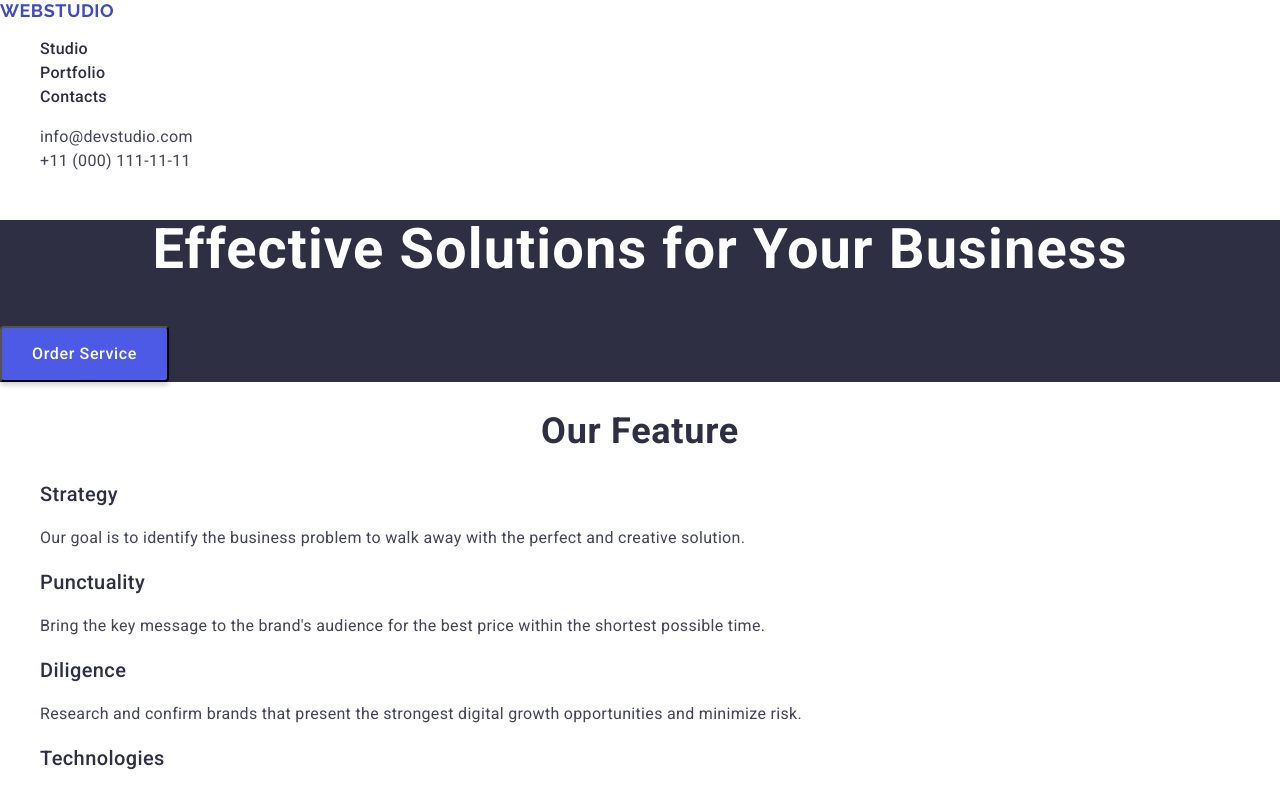
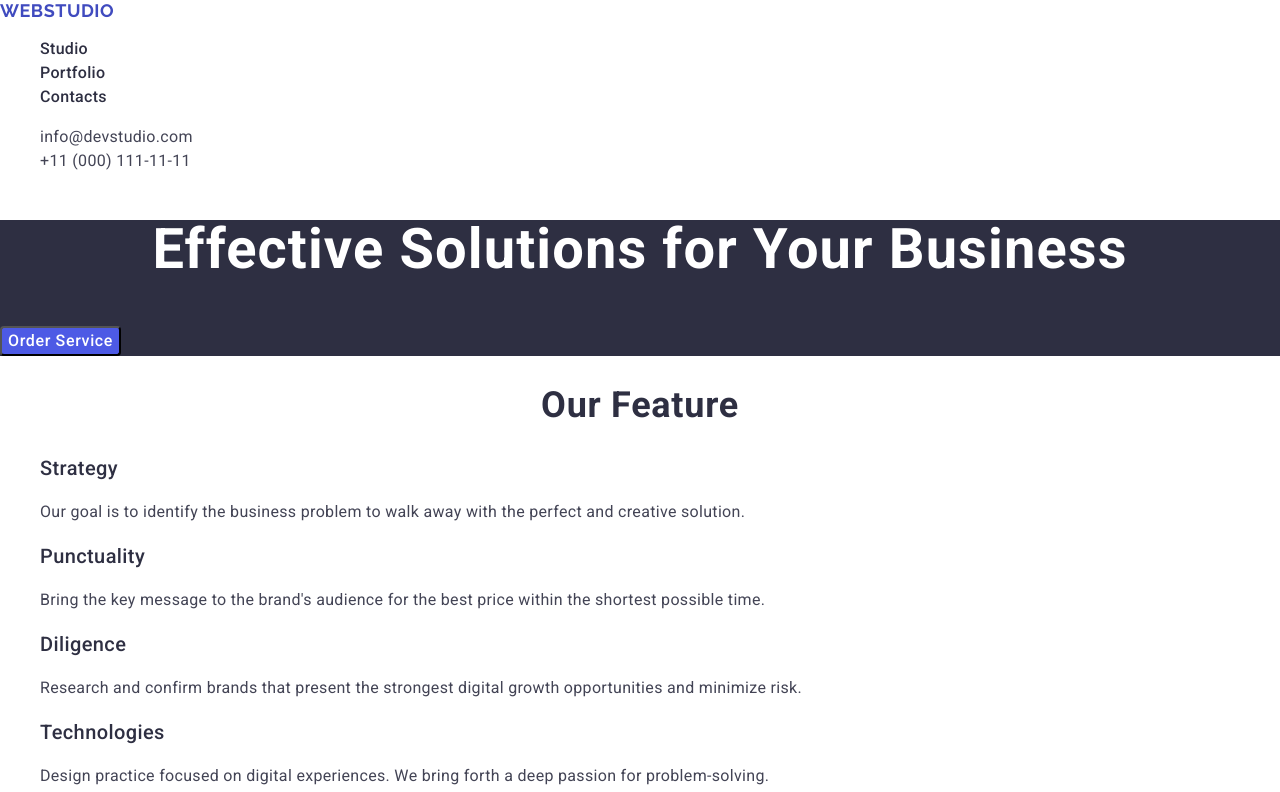
Before and after one commit to vsamopyt/goit-markup-hw-02, a plain HTML site: page index.html in a window 1280 px wide. Shown: the top 792 px of the page. Drawn offline with nearby package versions, Linux system fonts and the light colour scheme.

Commit message:
commit-07

```diff
--- a/css/styles.css
+++ b/css/styles.css
@@ -92,9 +92,9 @@ h1 {
     letter-spacing: 0.04em;
     border-radius: 4px;
     background: #4D5AE5;
-    box-shadow: 0px 4px 4px 0px rgba(0, 0, 0, 0.15);
-    width: 169px;
-    height: 56px;
+    /* box-shadow: 0px 4px 4px 0px rgba(0, 0, 0, 0.15); */
+    /* width: 169px;
+    height: 56px; */
     cursor: pointer;
 }
 
```
